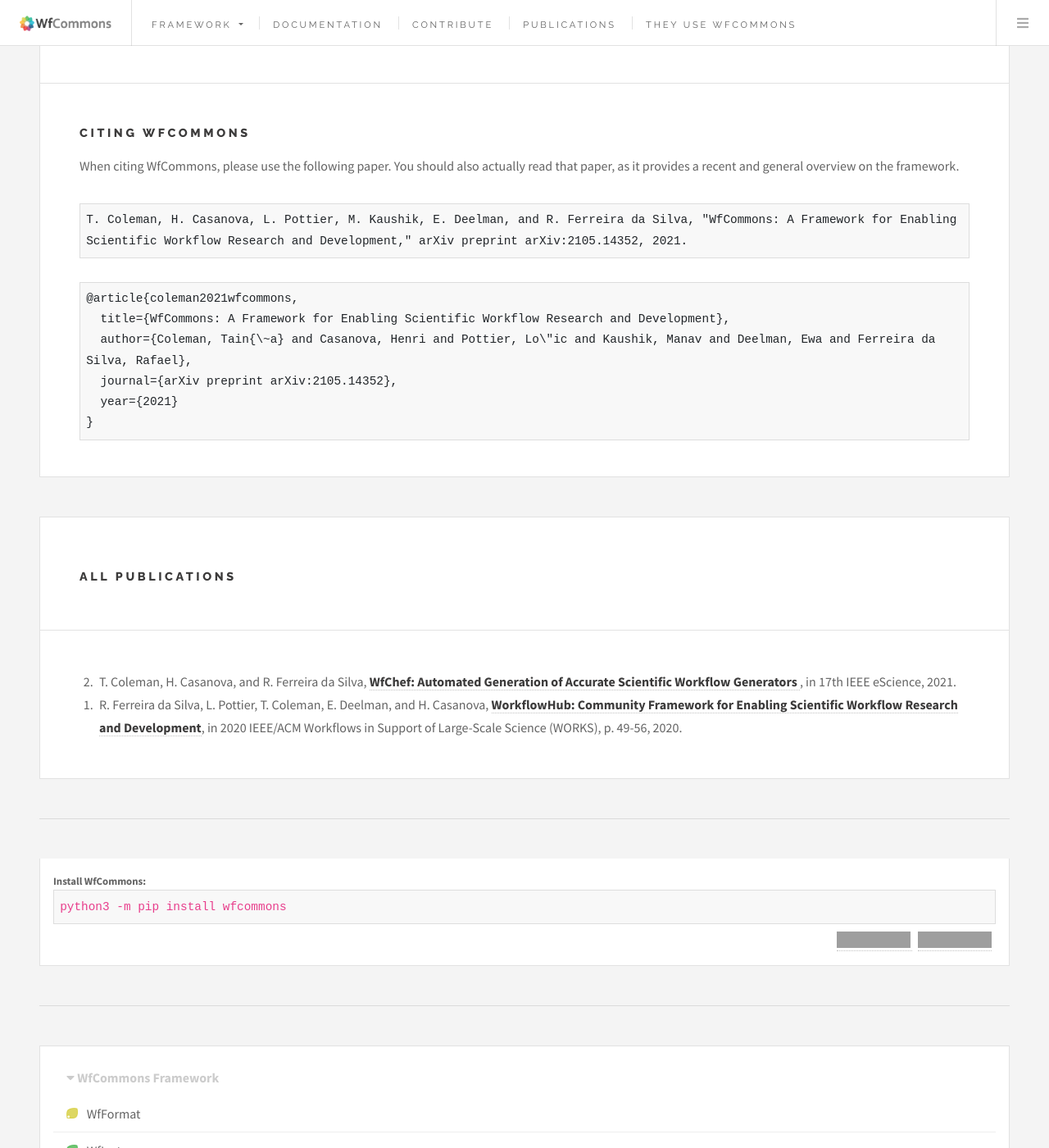
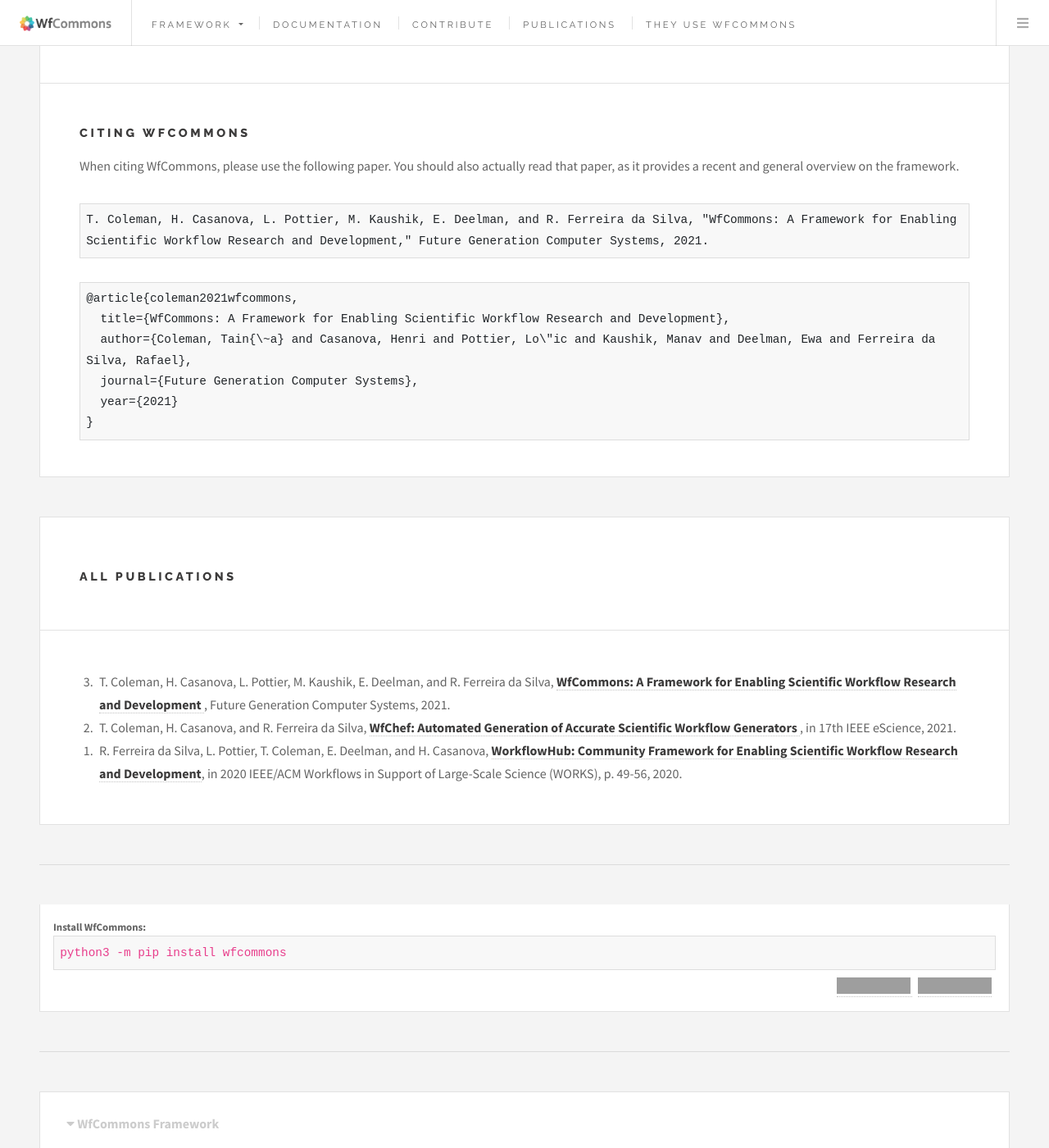
Before and after one commit to wfcommons/wfcommons.github.io, a Jekyll site: the page built from publications.html, in a window 1280 px wide and 1400 px high, scrolled down 523 px. Shown: the whole window at 82% size. Built offline with Jekyll 4.4.1, drawn with Linux system fonts in a browser that asks for light colours; grey boxes are pictures that could not be loaded.

Commit message:
Update publications.html

```diff
--- a/publications.html
+++ b/publications.html
@@ -19,12 +19,12 @@
             When citing WfCommons, please use the following paper. You should also actually read that paper, as it
             provides a recent and general overview on the framework.
         </p>
-        <pre class="wrap">T. Coleman, H. Casanova, L. Pottier, M. Kaushik, E. Deelman, and R. Ferreira da Silva, "WfCommons: A Framework for Enabling Scientific Workflow Research and Development," arXiv preprint arXiv:2105.14352, 2021.</pre>
+        <pre class="wrap">T. Coleman, H. Casanova, L. Pottier, M. Kaushik, E. Deelman, and R. Ferreira da Silva, "WfCommons: A Framework for Enabling Scientific Workflow Research and Development," Future Generation Computer Systems, 2021.</pre>
         <pre class="wrap">
 @article{coleman2021wfcommons,
   title={WfCommons: A Framework for Enabling Scientific Workflow Research and Development},
   author={Coleman, Tain{\~a} and Casanova, Henri and Pottier, Lo\"ic and Kaushik, Manav and Deelman, Ewa and Ferreira da Silva, Rafael},
-  journal={arXiv preprint arXiv:2105.14352},
+  journal={Future Generation Computer Systems},
   year={2021}
 }</pre>
     </article>
@@ -36,6 +36,13 @@
             </div>
         </header>
         <ol reversed>
+            <li>
+                T. Coleman, H. Casanova, L. Pottier, M. Kaushik, E. Deelman, and R. Ferreira da Silva,
+                <strong><a href="https://rafaelsilva.com/files/publications/coleman2021fgcs.pdf"
+                           target="_blank">
+                    WfCommons: A Framework for Enabling Scientific Workflow Research and Development
+                    </a></strong>, Future Generation Computer Systems, 2021.
+            </li>
             <li>
                 T. Coleman, H. Casanova, and R. Ferreira da Silva,
                 <strong><a href="https://arxiv.org/abs/2105.00129"
```
